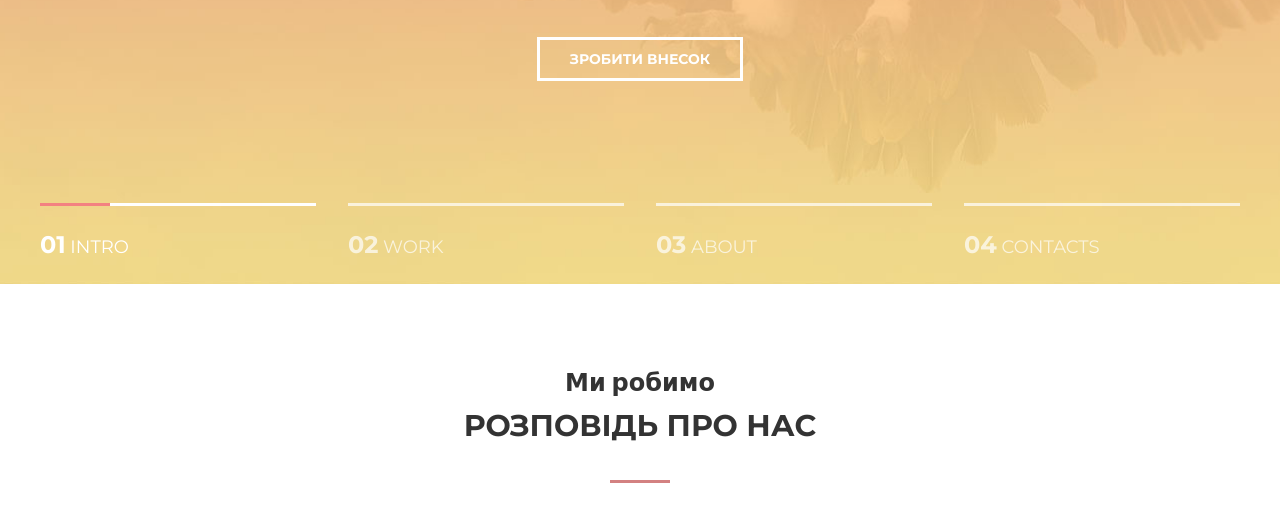
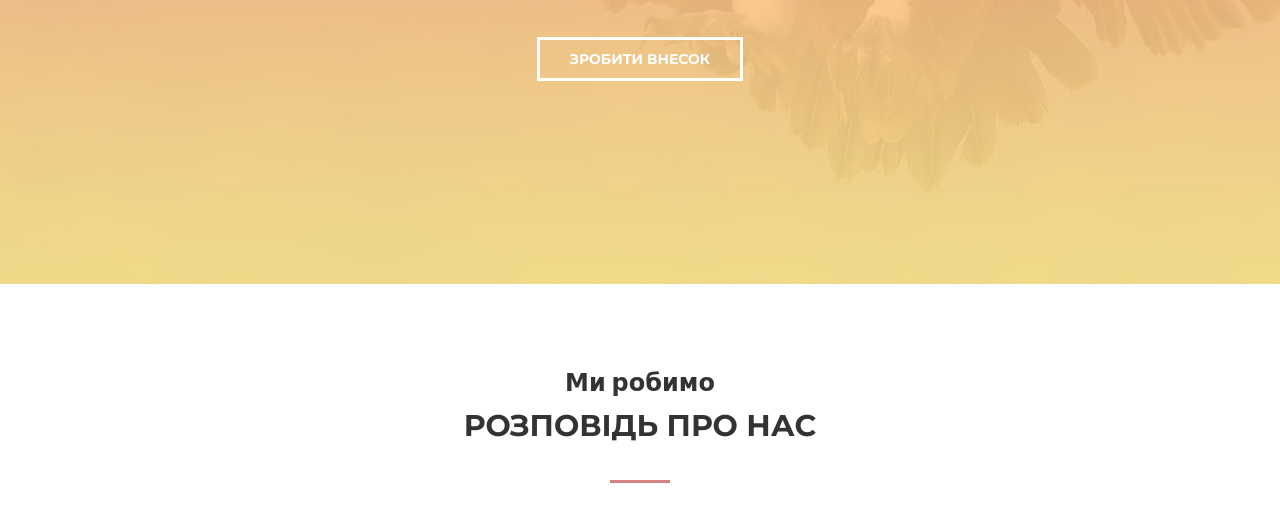
Before and after one commit to M1akarov/onovlenaukraina, a plain HTML site: page index.html in a window 1280 px wide. Shown: the part 536-1046 px from the top of the page. Drawn offline with nearby package versions, Linux system fonts and the light colour scheme.

Commit message:
удаление slider

```diff
--- a/index.html
+++ b/index.html
@@ -1,5 +1,5 @@
 <!DOCTYPE html>
-<html lang="en">
+<html lang="uk-UA">
 <head>
 <meta charset="UTF-8" />
 <meta name="viewport" content="width=device-width, initial-scale=1">
@@ -59,28 +59,6 @@
         </div>
       </div>
       <!--/container-->
-
-      <!--================= Slider========== -->
-      <div class="slider">
-        <div class="container">
-          <div class="slider__inner">
-            <div class="slider__item active">
-              <span class="slider__num">01</span> <span class="slider__text">Intro</span>
-            </div>
-            <div class="slider__item">
-              <span class="slider__num">02</span> <span class="slider__text">Work</span>
-            </div>
-            <div class="slider__item">
-              <span class="slider__num">03</span> <span class="slider__text">About</span>
-            </div>
-            <div class="slider__item">
-              <span class="slider__num">04</span> <span class="slider__text">Contacts</span>
-            </div>
-          </div>
-          <!--.slider__inner-->
-        </div>
-      </div>
-      <!--/Slider-->
     </div>
     <!--/Intro-->
 
```
